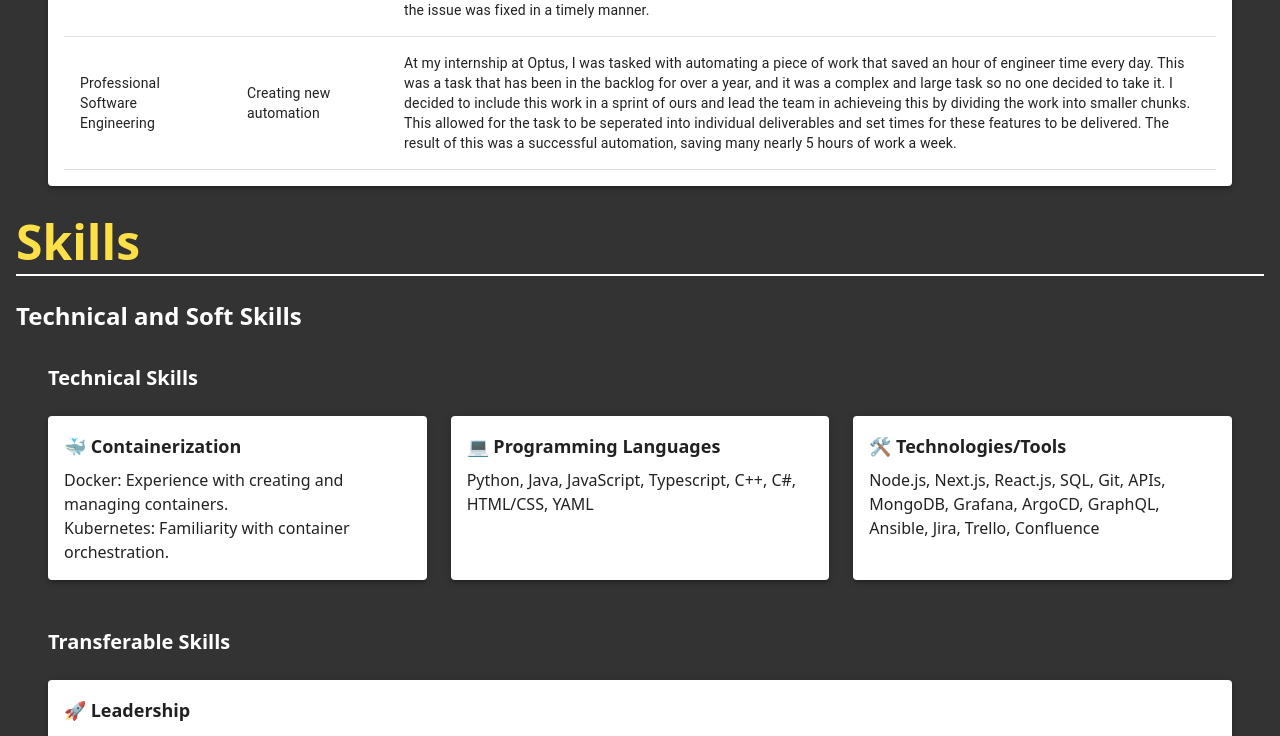
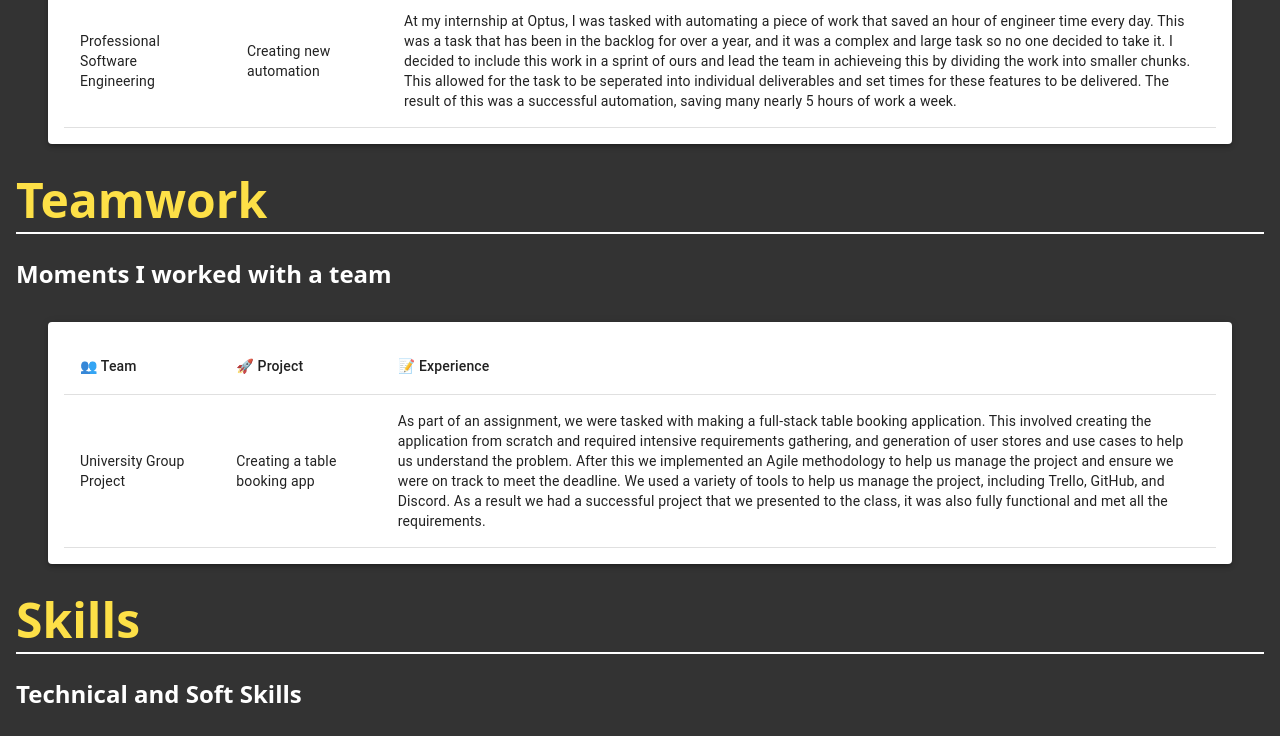
Before and after one commit to abrarbarbhuyia/portfolio-v2, a Next.js app: page / in a window 1280 px wide. Shown: the part 3053-3789 px from the top of the page. Built offline with nearby package versions, Linux system fonts and the light colour scheme.

Commit message:
feat: added teamwork section

```diff
--- a/src/components/Leadership.tsx
+++ b/src/components/Leadership.tsx
@@ -15,9 +15,6 @@ import {
 const Leadership = () => {
   return (
     <div className="m-8">
-      <Typography variant="h4" className="mb-6 text-xl font-bold">
-        Leadership
-      </Typography>
       <Paper elevation={3} className="p-4">
         <TableContainer>
           <Table>
--- /dev/null
+++ b/src/components/Teamwork.tsx
@@ -0,0 +1,66 @@
+// teamwork.tsx
+import React from "react";
+import {
+  Typography,
+  Paper,
+  Box,
+  TableContainer,
+  Table,
+  TableHead,
+  TableBody,
+  TableRow,
+  TableCell,
+} from "@mui/material";
+
+const Teamwork = () => {
+  return (
+    <div className="m-8">
+      <Paper elevation={3} className="p-4">
+        <TableContainer>
+          <Table>
+            <TableHead>
+              <TableRow>
+                <TableCell style={{ minWidth: "150px" }}>
+                  <span role="img" aria-label="Team">
+                    👥 Team
+                  </span>
+                </TableCell>
+                <TableCell style={{ minWidth: "150px" }}>
+                  <span role="img" aria-label="Project">
+                    🚀 Project
+                  </span>
+                </TableCell>
+                <TableCell style={{ minWidth: "150px" }}>
+                  <span role="img" aria-label="Experience">
+                    📝 Experience
+                  </span>
+                </TableCell>
+              </TableRow>
+            </TableHead>
+            <TableBody>
+              <TableRow>
+                <TableCell>University Group Project</TableCell>
+                <TableCell>Creating a table booking app</TableCell>
+                <TableCell>
+                  As part of an assignment, we were tasked with making a
+                  full-stack table booking application. This involved creating
+                  the application from scratch and required intensive
+                  requirements gathering, and generation of user stores and use
+                  cases to help us understand the problem. After this we
+                  implemented an Agile methodology to help us manage the project
+                  and ensure we were on track to meet the deadline. We used a
+                  variety of tools to help us manage the project, including
+                  Trello, GitHub, and Discord. As a result we had a successful
+                  project that we presented to the class, it was also fully
+                  functional and met all the requirements.
+                </TableCell>
+              </TableRow>
+            </TableBody>
+          </Table>
+        </TableContainer>
+      </Paper>
+    </div>
+  );
+};
+
+export default Teamwork;
--- /dev/null
+++ b/src/components/TeamworkTitle.tsx
@@ -0,0 +1,42 @@
+import React from "react";
+import { motion } from "framer-motion";
+import { useInView } from "react-intersection-observer";
+
+const TeamworkTitle = () => {
+  const [ref, inView] = useInView({
+    triggerOnce: true,
+    threshold: 0.2,
+  });
+
+  const titleVariants = {
+    hidden: { x: -100, opacity: 0 },
+    visible: {
+      x: 0,
+      opacity: 1,
+      transition: {
+        duration: 0.5,
+        delay: 0.3,
+      },
+    },
+  };
+
+  return (
+    <motion.div
+      className="text-center md:text-left"
+      variants={titleVariants}
+      initial="hidden"
+      animate={inView ? "visible" : "hidden"}
+      ref={ref}
+    >
+      <h2 className="mb-2 text-3xl font-bold text-yellow-300 md:text-5xl">
+        Teamwork
+      </h2>
+      <div className="md:mb-6 md:border-b-2 md:border-white"></div>
+      <p className="text-xl font-bold text-white md:text-2xl">
+        Moments I worked with a team
+      </p>
+    </motion.div>
+  );
+};
+
+export default TeamworkTitle;
--- a/src/pages/index.tsx
+++ b/src/pages/index.tsx
@@ -1,7 +1,5 @@
 import { type NextPage } from "next";
 import Head from "next/head";
-import Link from "next/link";
-import Image from "next/image";
 import Header from "../components/Header"
 import Experience from "../components/Experience"
 import ExperienceTitle from "~/components/ExperienceTitle";
@@ -11,6 +9,8 @@ import SkillsTitle from "~/components/SkillsTitle";
 import Skills from "~/components/Skills";
 import LeadershipTitle from "~/components/LeadershipTitle";
 import Leadership from "~/components/Leadership";
+import TeamworkTitle from "~/components/TeamworkTitle";
+import Teamwork from "~/components/Teamwork";
 
 const Home: NextPage = () => {
   return (
@@ -29,6 +29,8 @@ const Home: NextPage = () => {
           <AcademicExperience />
           <LeadershipTitle />
           <Leadership />
+          <TeamworkTitle />
+          <Teamwork />
           <SkillsTitle />
           <Skills />
         </div>
```
